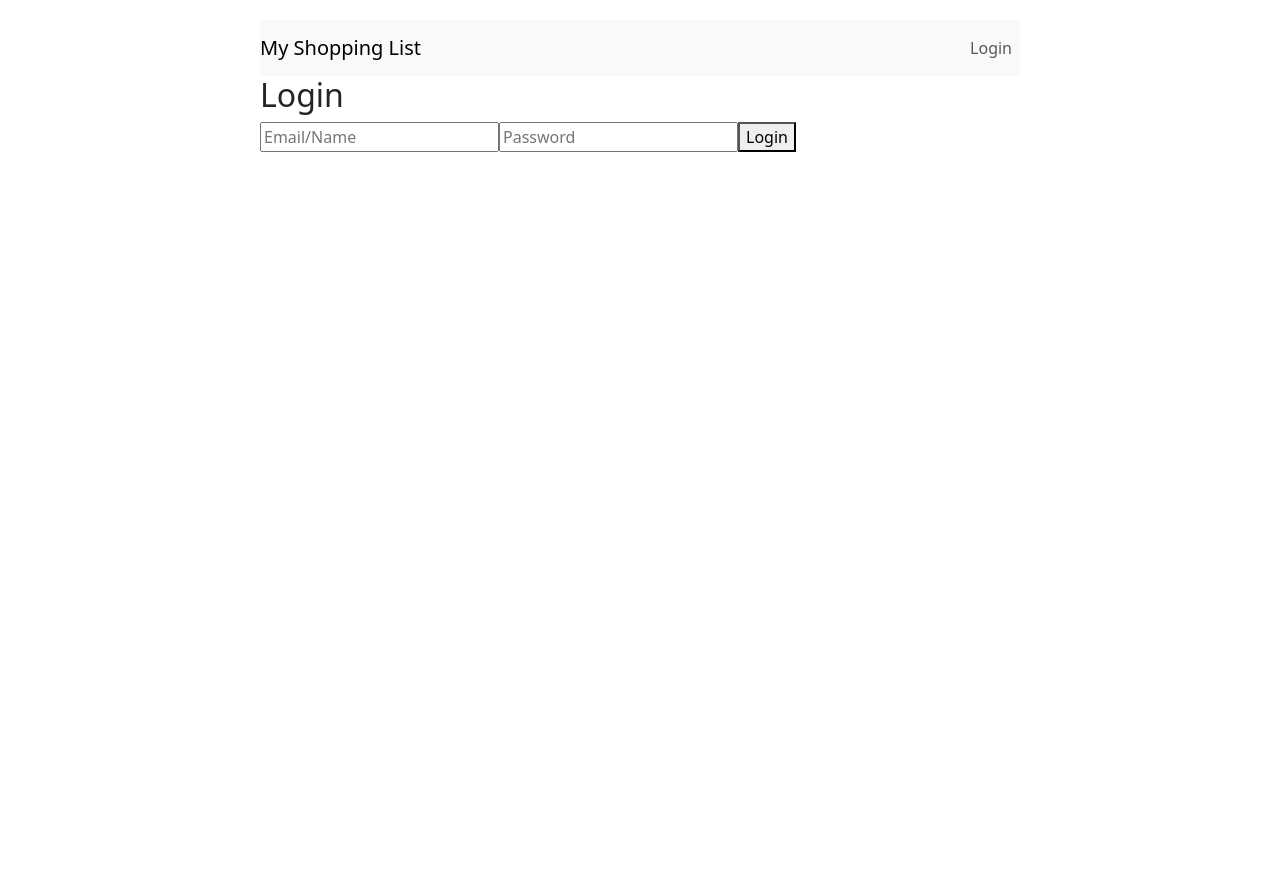
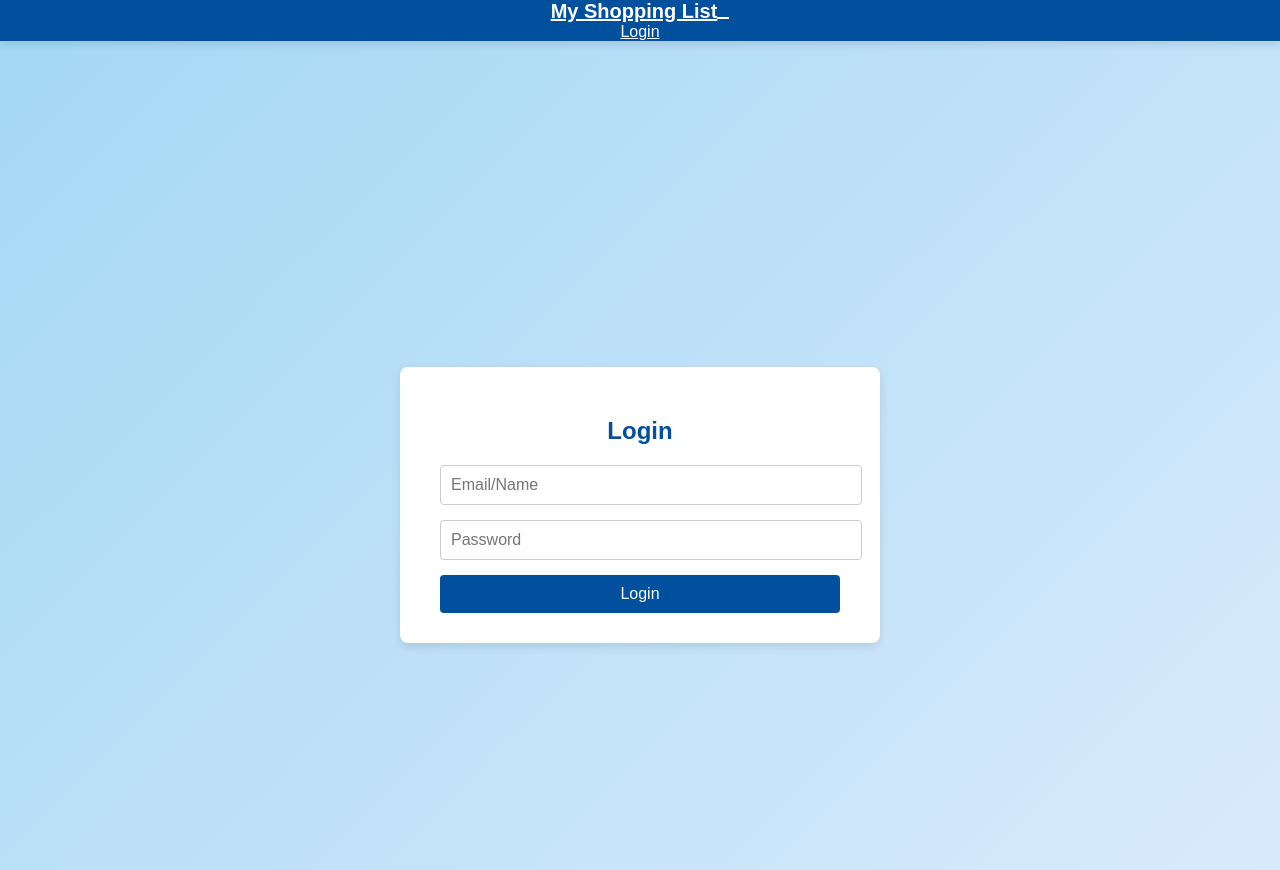
Before and after one commit to SantanaDiogoDev/shopping-list-fe, a React (Create React App) app: page /login in a window 1280 px wide. Before the commit the page ends 800 px from the top, so only its background shows below. Built offline with nearby package versions, Linux system fonts and the light colour scheme.

Commit message:
trying improve the page look

```diff
--- a/src/App.css
+++ b/src/App.css
@@ -28,6 +28,26 @@
   color: #61dafb;
 }
 
+body {
+  padding-top: 70px;
+}
+
+.navbar {
+  position: fixed;
+  top: 0;
+  left: 0;
+  width: 100%;
+  z-index: 1030;
+}
+
+.navbar-brand {
+  font-weight: bold;
+}
+
+.navbar .nav-link {
+  font-size: 16px;
+}
+
 @keyframes App-logo-spin {
   from {
     transform: rotate(0deg);
--- a/src/App.js
+++ b/src/App.js
@@ -6,17 +6,23 @@ import Login from './Login';
 import { useAuth } from './contexts/AuthContext';
 
 function App() {
-
   const { isAuthenticated } = useAuth();
 
   return (
-      <div className="App">
-        <NavBar />
+    <div className="App">
+      <NavBar />
+      <div style={{ paddingTop: '70px' }}>
         <Routes>
-        <Route path="/" element={isAuthenticated ? <ShoppingList /> : <Navigate to="/login" />} />
-        <Route path="/login" element={isAuthenticated ? <Navigate to="/" /> : <Login />} />
+          <Route
+            path="/"
+            element={
+              isAuthenticated ? <ShoppingList /> : <Navigate to="/login" />
+            }
+          />
+          <Route path="/login" element={<Login />} />
         </Routes>
       </div>
+    </div>
   );
 }
 
--- /dev/null
+++ b/src/Login.css
@@ -0,0 +1,69 @@
+body {
+    margin: 0;
+    padding: 0;
+    background: linear-gradient(135deg, #a3d8f4, #d9eafc);
+    font-family: Arial, sans-serif;
+    height: 100vh;
+    display: flex;
+    justify-content: center;
+    align-items: center;
+  }
+
+  .navbar-container {
+    position: fixed;
+    top: 0;
+    width: 100%;
+    z-index: 1000;
+  }
+
+  .page-content {
+    flex: 1;
+    display: flex;
+    justify-content: center;
+    align-items: center;
+    margin-top: 70px;
+  }
+
+  .login-container {
+    background-color: #ffffff;
+    padding: 30px 40px;
+    border-radius: 8px;
+    box-shadow: 0px 4px 10px rgba(0, 0, 0, 0.1);
+    max-width: 400px;
+    width: 100%;
+    text-align: center;
+  }
+
+  .login-container h2 {
+    margin-bottom: 20px;
+    color: #00509e;
+  }
+
+  .login-container input {
+    width: 100%;
+    padding: 10px;
+    margin-bottom: 15px;
+    border: 1px solid #ccc;
+    border-radius: 4px;
+    font-size: 16px;
+  }
+
+  .login-container button {
+    width: 100%;
+    padding: 10px;
+    background-color: #00509e;
+    color: white;
+    border: none;
+    border-radius: 4px;
+    font-size: 16px;
+    cursor: pointer;
+  }
+
+  .login-container button:disabled {
+    background-color: #8fbbe6;
+  }
+
+  .login-container p {
+    color: red;
+    font-size: 14px;
+  }
--- a/src/Login.js
+++ b/src/Login.js
@@ -3,6 +3,7 @@ import axios from 'axios';
 import Cookies from 'js-cookie';
 import { API_BASE_URL } from './config';
 import { useAuth } from './contexts/AuthContext';
+import './Login.css';
 
 const Login = () => {
   const { login } = useAuth();
@@ -42,6 +43,7 @@ const Login = () => {
   };
 
   return (
+    <div className="login-container">
       <form onSubmit={handleSubmit}>
         <h2>Login</h2>
         {error && <p style={{ color: 'red' }}>{error}</p>}
@@ -49,6 +51,7 @@ const Login = () => {
         <input type="password" value={password} onChange={(e) => setPassword(e.target.value)} placeholder="Password" required />
         <button type="submit" disabled={loading}> {loading ? 'Logging in...' : 'Login'}</button>
       </form>
+    </div>
   );
 };
 
--- /dev/null
+++ b/src/NavBar.css
@@ -0,0 +1,32 @@
+.navbar {
+    background-color: #00509e;
+    box-shadow: 0px 4px 8px rgba(0, 0, 0, 0.1);
+  }
+
+  .navbar .container-fluid {
+    display: flex;
+    justify-content: space-between;
+    align-items: center;
+  }
+
+  .navbar-brand {
+    font-weight: bold;
+    color: white !important;
+    font-size: 20px;
+  }
+
+  .navbar-nav .nav-link {
+    color: white !important;
+    font-size: 16px;
+    padding: 5px 15px;
+  }
+
+  .navbar-nav .nav-link:hover {
+    color: #a3d8f4 !important;
+  }
+
+  .navbar-toggler {
+    border: none;
+    background-color: white;
+    color: #00509e;
+  }
--- a/src/NavBar.js
+++ b/src/NavBar.js
@@ -4,7 +4,6 @@ import { Link, useNavigate } from 'react-router-dom';
 import { useAuth } from './contexts/AuthContext';
 
 const NavBar = () => {
-
   const { isAuthenticated, username, logout } = useAuth();
   const navigate = useNavigate();
 
@@ -14,18 +13,26 @@ const NavBar = () => {
   };
 
   return (
-    <Navbar bg="light" expand="lg">
-      <Navbar.Brand as={Link} to="/">My Shopping List</Navbar.Brand>
+    <Navbar bg="light" expand="lg" fixed="top" className="shadow px-3">
+      <Navbar.Brand as={Link} to="/" className="fw-bold">
+        My Shopping List
+      </Navbar.Brand>
       <Navbar.Toggle aria-controls="basic-navbar-nav" />
-      <Navbar.Collapse className="justify-content-end">
-      <Nav>
+      <Navbar.Collapse id="basic-navbar-nav">
+      <Nav className="ms-auto">
         {isAuthenticated ? (
           <>
-              <Nav.Link as={Link} to="#">{username || "User"}</Nav.Link>
-              <Nav.Link onClick={handleLogout}>Logout</Nav.Link>
+            <Nav.Link as={Link} to="#" className="fw-bold">
+             {username}
+            </Nav.Link>
+            <Nav.Link onClick={handleLogout} className="fw-bold">
+              Logout
+            </Nav.Link>
           </>
         ) : (
-            <Nav.Link as={Link} to="/login">Login</Nav.Link>
+          <Nav.Link as={Link} to="/login" className="fw-bold">
+            Login
+          </Nav.Link>
         )}
       </Nav>
       </Navbar.Collapse>
```
Also changed, not shown: src/index.js (+6 -4 lines). Lines whose indentation alone changed are shown as unchanged.
